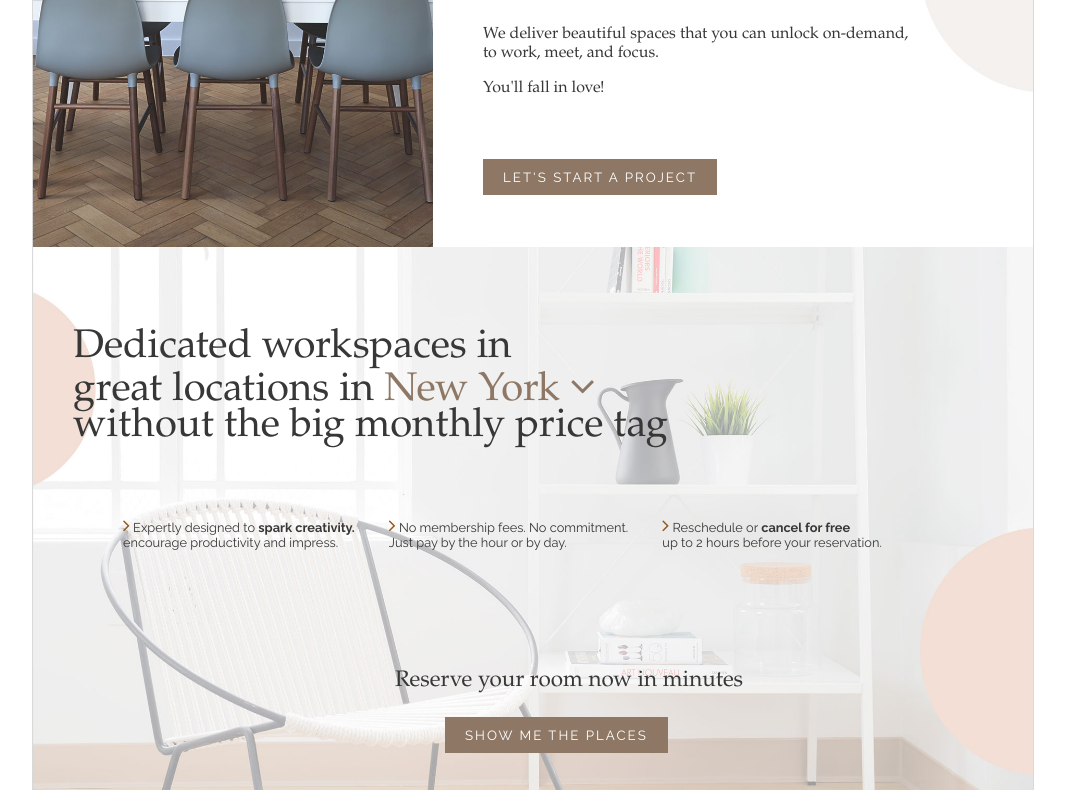
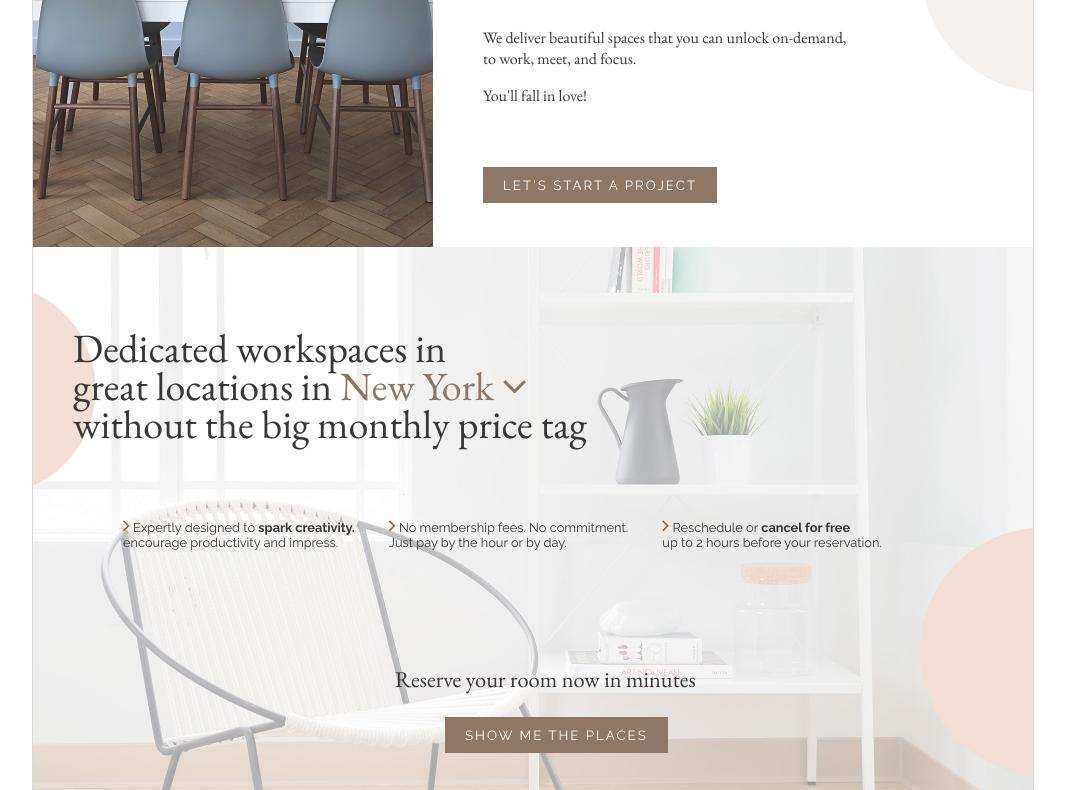
Before and after one commit to jadlao/likehome, a plain HTML site: page index.html in a window 1280 px wide. Shown: the part 356-1146 px from the top of the page, without its empty margins (107-1172 px from the left). Drawn offline with nearby package versions, Linux system fonts and the light colour scheme.

Commit message:
added garamond font

```diff
--- a/css/style.css
+++ b/css/style.css
@@ -1,7 +1,7 @@
 html, body {
     padding: 0;
     margin: 0;
-    font-family: 'Garamond', sans-serif;
+    font-family: 'EB Garamond', serif;
     font-size: 1em;
     color: #373736;
 }
--- a/index.html
+++ b/index.html
@@ -4,6 +4,7 @@
     <meta charset="utf-8">
     <meta name="viewport" content="width=device-width, initial-scale=1.0">
     <title>LikeHome</title>
+    <link href="https://fonts.googleapis.com/css?family=EB+Garamond" rel="stylesheet">
     <link href="https://fonts.googleapis.com/css?family=Raleway:400,700" rel="stylesheet">
     <link rel="stylesheet" href="https://maxcdn.bootstrapcdn.com/font-awesome/4.7.0/css/font-awesome.min.css">
     <link rel="stylesheet" href="css/style.css">
```
Also changed, not shown: 1 other file.
